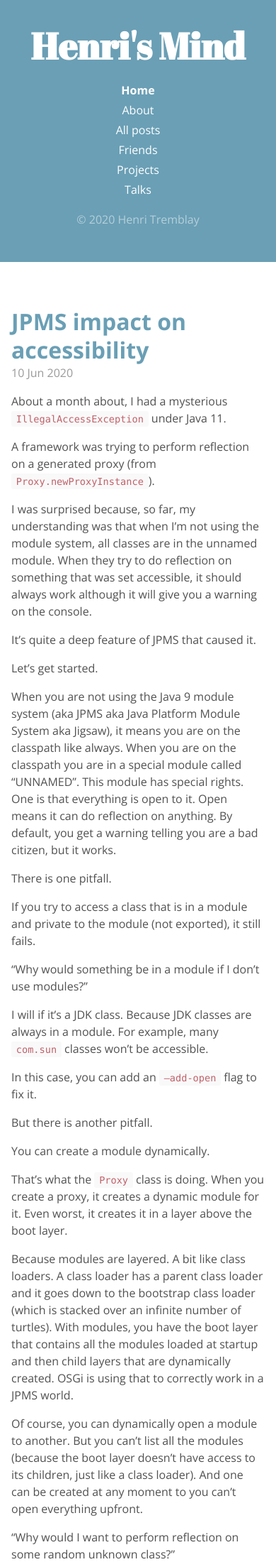
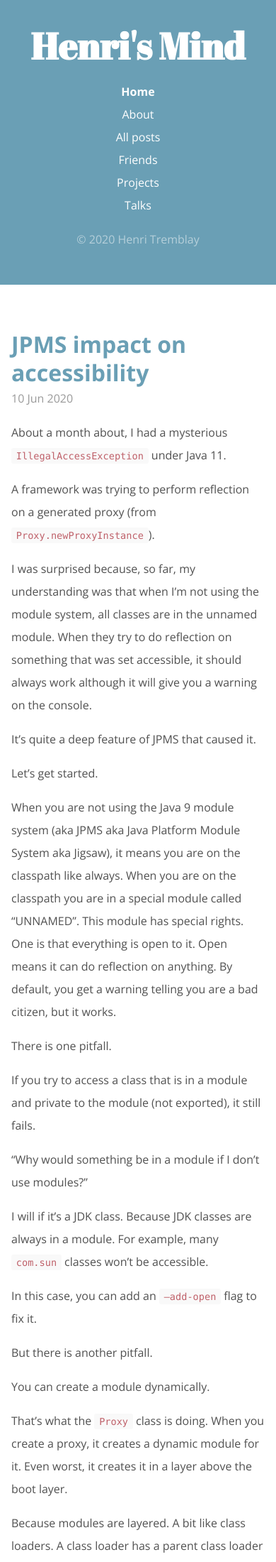
Before and after one commit to henri-tremblay/henri.github.io, a Jekyll site: the page built from index.html, in a window 390 px wide. Shown: the top 2200 px of the page at 71% size. Built offline with Jekyll 4.4.1, drawn with Linux system fonts in a browser that asks for light colours; the list of posts is cut into pages by our own code.

Commit message:
Space a bit more for mobile

```diff
--- a/public/css/hyde.css
+++ b/public/css/hyde.css
@@ -97,6 +97,12 @@ a.sidebar-nav-item:focus {
 }
 .sidebar-nav-item.active {
   font-weight: bold;
+}
+
+@media only screen and (max-width: 600px) {
+  .sidebar-nav-item {
+    line-height: 2;
+  }
 }
 
 /* Sticky sidebar
--- a/public/css/poole.css
+++ b/public/css/poole.css
@@ -55,6 +55,11 @@ html {
 @media (min-width: 38em) {
   html {
     font-size: 20px;
+  }
+}
+@media only screen and (max-width: 600px) {
+  html {
+    line-height: 2;
   }
 }
 
```
